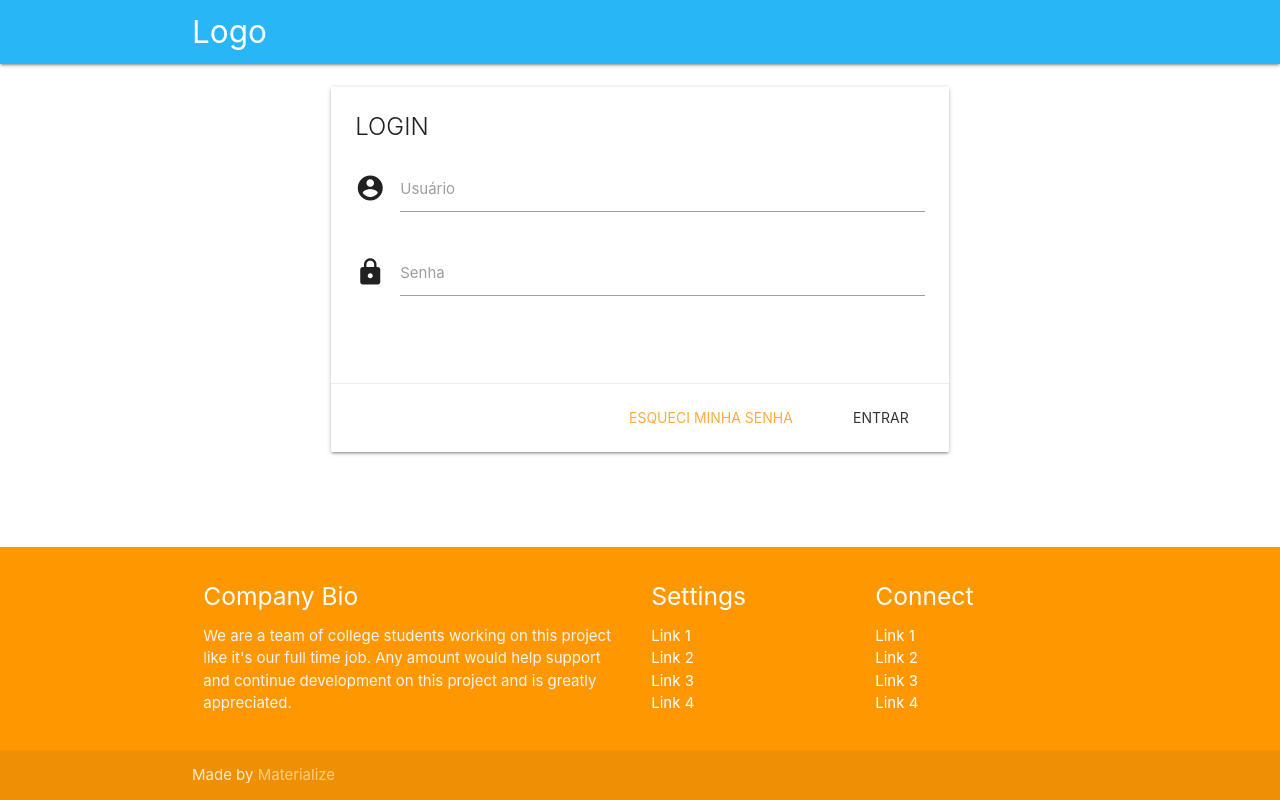
After one commit to EduardoReinheimer/Piadouro, a Django app: template piadouro/templates/admin/login.html in a window 1280 px wide. The commit adds this page. Run offline with Django 3.2, Linux system fonts and the light colour scheme; the template is opened without the code that fills it, so the values that code supplies are empty; some libraries are stand-ins or nearby versions.

Commit message:
Adição de tela de login, porém puramente visual, ainda não funciona

```diff
--- a/pessoa/templates/user_list.html
+++ b/pessoa/templates/user_list.html
@@ -10,7 +10,7 @@
             {% if profile.usuario.id != request.user.id %}
             <li class="collection-item avatar">
             <img src="{{ profile.foto.url }}" alt="" class="circle">
-            <span class="title">{{ profile.usuario.username.title }}</span>
+            <a href="{% url 'perfil' profile.usuario.username %}" class="title">{{ profile.usuario.username.title }}</a>
             <p>
                 Seguidores: {{ profile.seguidores.count }} | Seguindo: {{ profile.seguindo.count }}
                 <br>
--- /dev/null
+++ b/piadouro/templates/admin/login.html
@@ -0,0 +1,36 @@
+{% extends "base.html" %}
+
+{% block principal %}
+
+<div class="row">
+    <div class="col s12 m6 offset-m3">
+      <div class="card">
+        <div class="card-content">
+            <span class="card-title">LOGIN</span>
+            <div class="row">
+                <form class="col s12" action="{{ app_path }}" method="post" id="login_form">
+                  <div class="row">
+                    <div class="input-field col s12">
+                      <i class="material-icons prefix">account_circle</i>
+                      <input id="icon_username" type="text" class="validate">
+                      <label for="icon_username">Usuário</label>
+                    </div>
+                    <div class="input-field col s12">
+                      <i class="material-icons prefix">lock</i>
+                      <input id="icon_password" type="password" class="validate">
+                      <label for="icon_password">Senha</label>
+                    </div>
+                  </div>
+                </form>
+            </div>
+        </div>
+        <div class="card-action right-align">
+          <a class="waves-effect waves-teal btn-flat" href="#">Esqueci minha senha</a>
+          <button class="waves-effect waves-teal btn-flat" type="submit">Entrar</button>
+        </div>
+      </div>
+    </div>
+</div>
+
+
+{% endblock principal %}
```
